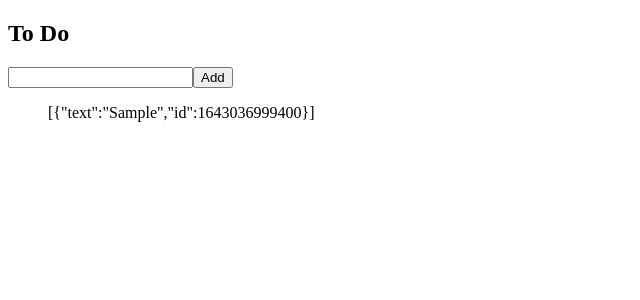
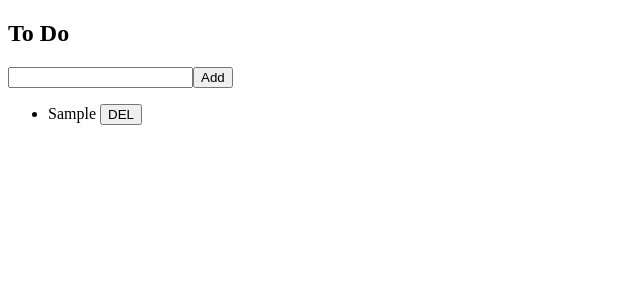
Before and after one commit to yangheat/vanila-redux, a React (Create React App) app: page / in a window 1280 px wide. Both pictures are taken after typing "Sample" into the empty fields and a click on the button "Add". Shown: the top 300 px of the page, without its empty margins (0-640 px from the left). Built offline with nearby package versions, Linux system fonts and the light colour scheme.

Commit message:
Deleteing to do

```diff
--- /dev/null
+++ b/src/components/Todo.js
@@ -0,0 +1,18 @@
+import React from "react";
+import { connect } from "react-redux";
+import { actionCreators } from "../store";
+
+function Todo({ text, onBtnClick }) {
+  return (
+    <li>
+      {text} <button onClick={onBtnClick}>DEL</button>
+    </li>
+  );
+}
+
+function mapDispatchToProps(dispatch, ownProps) {
+  console.log(dispatch, ownProps);
+  return { onBtnClick: () => dispatch(actionCreators.deleteTodo(ownProps.id)) };
+}
+
+export default connect(null, mapDispatchToProps)(Todo);
--- a/src/routes/Home.js
+++ b/src/routes/Home.js
@@ -1,5 +1,6 @@
 import React, { useState } from "react";
 import { connect } from "react-redux";
+import Todo from "../components/Todo";
 import { actionCreators } from "../store";
 
 function Home({ toDos, addToDo }) {
@@ -21,7 +22,11 @@ function Home({ toDos, addToDo }) {
         <input type="text" value={text} onChange={onChange} />
         <button>Add</button>
       </form>
-      <ul>{JSON.stringify(toDos)}</ul>
+      <ul>
+        {toDos.map((toDo) => (
+          <Todo {...toDo} key={toDo.id} />
+        ))}
+      </ul>
     </>
   );
 }
```
